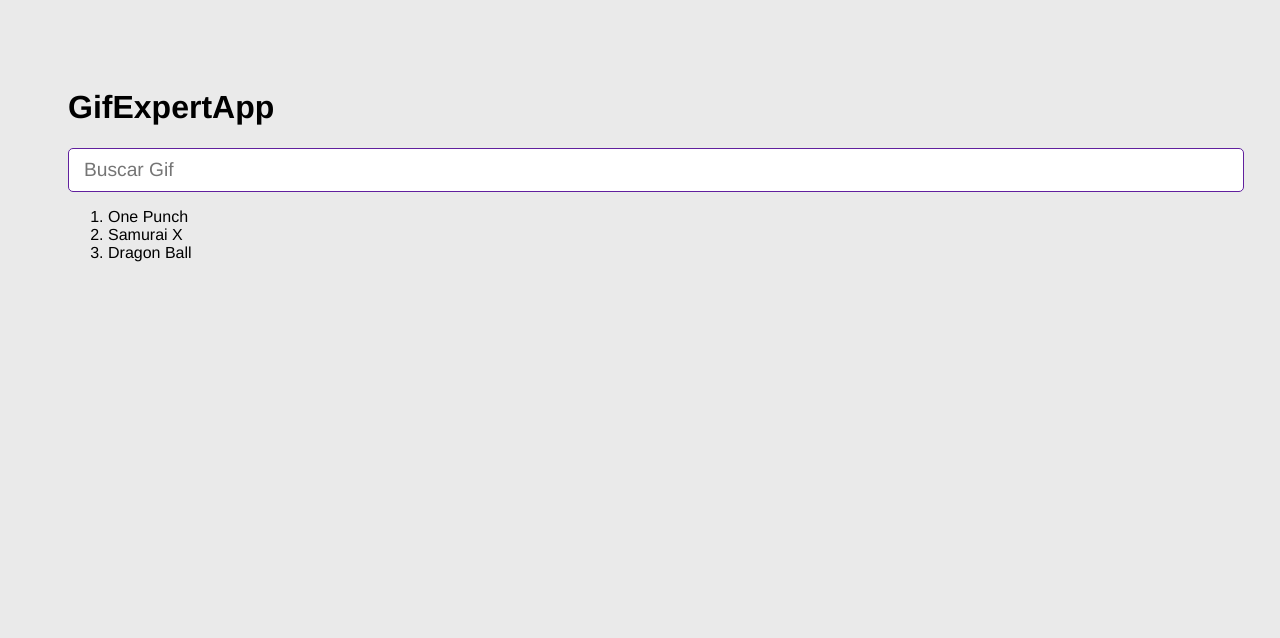
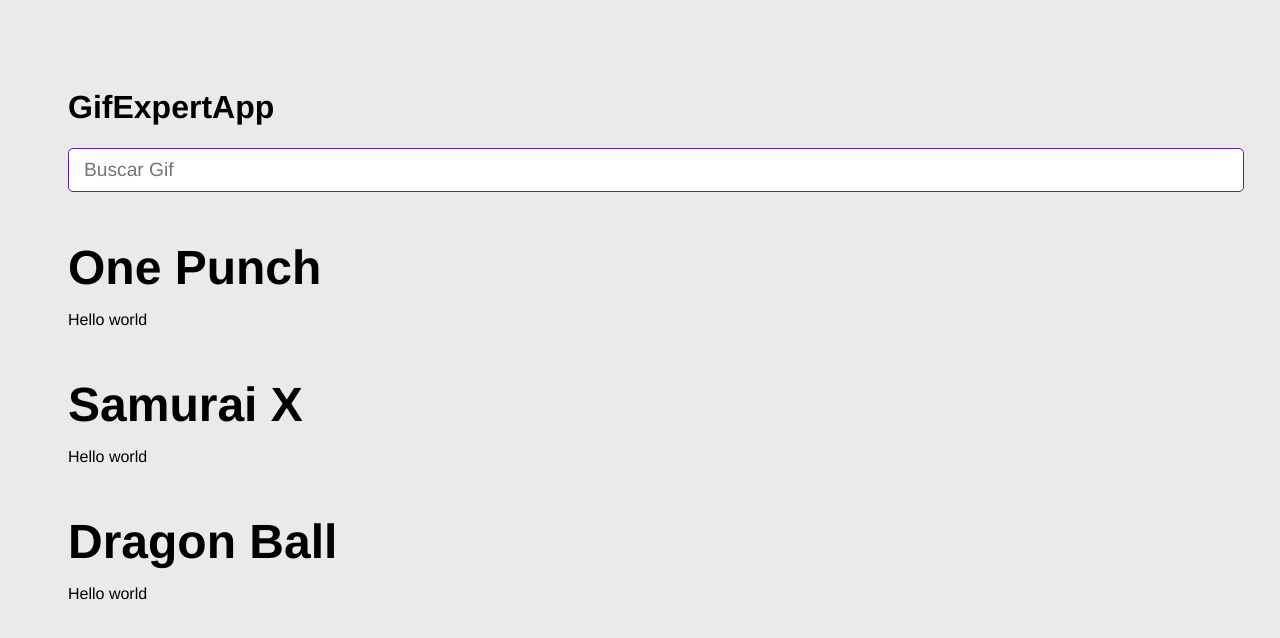
Before and after one commit to Aghent47/GiffApp, a React (Vite) app: page / in a window 1280 px wide. Shown: the top 638 px of the page. Built offline with nearby package versions, Linux system fonts and the light colour scheme.

Commit message:
nuevo componente GifGrid Ok

```diff
--- a/src/GifExpertApp.jsx
+++ b/src/GifExpertApp.jsx
@@ -1,5 +1,6 @@
 import { useState } from 'react';
 import { Addcategory as AddCategory } from './components/AddCategory';
+import { GifGrid } from './components/GifGrid';
 
 export const GifExpertApp = () => {
 
@@ -17,21 +18,15 @@
         {/* Title */}
         <h1>GifExpertApp</h1>
 
-        {/* Input */}
+        {/* Input add Category */}
         <AddCategory
-
             onNewCAtegory={ (value) => onAddCategory (value) }
-
-        /* setCategories={ setCategories } */ />
+        />
 
         {/* Gif List */}
-        <ol>
-            { categories.map( category => {
-                return <li key={category}>{category}</li>
-            })}
-            {/* <li> </li> */}
-
-        </ol>
+            { categories.map( category => (
+                <GifGrid key={category} category={ category } /> )
+            )}
 
             {/* Gif Item */}
     </>
--- /dev/null
+++ b/src/components/GifGrid.jsx
@@ -0,0 +1,9 @@
+
+export const GifGrid = ({category}) => {
+  return (
+   <>
+    <h3>{category}</h3>
+    <p>Hello world</p>
+   </>
+  )
+}
```
